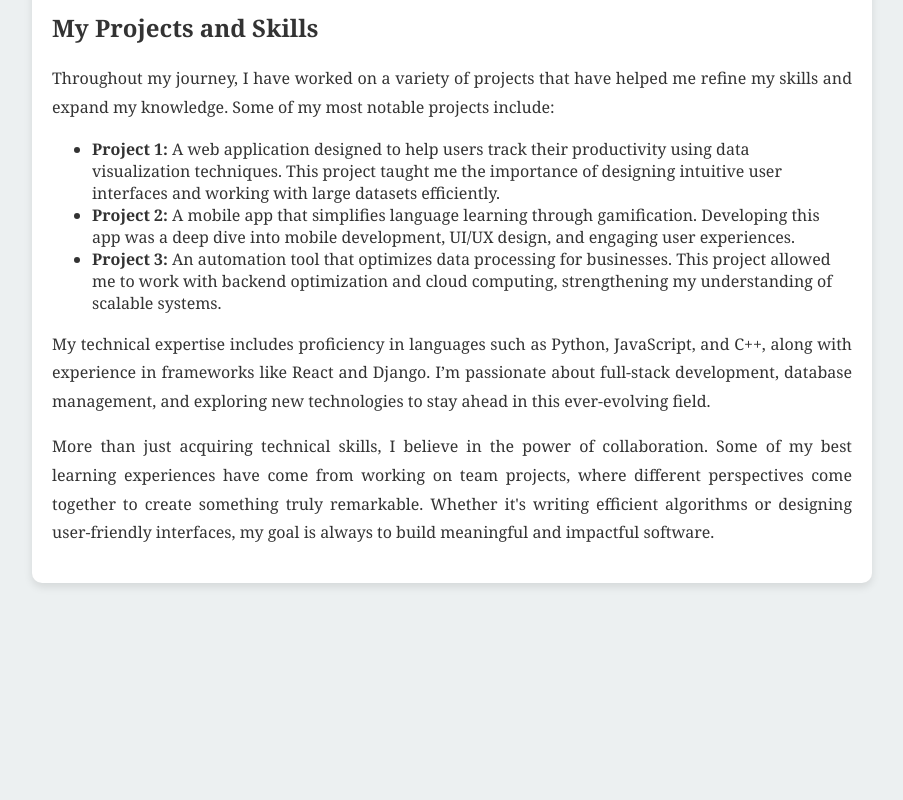
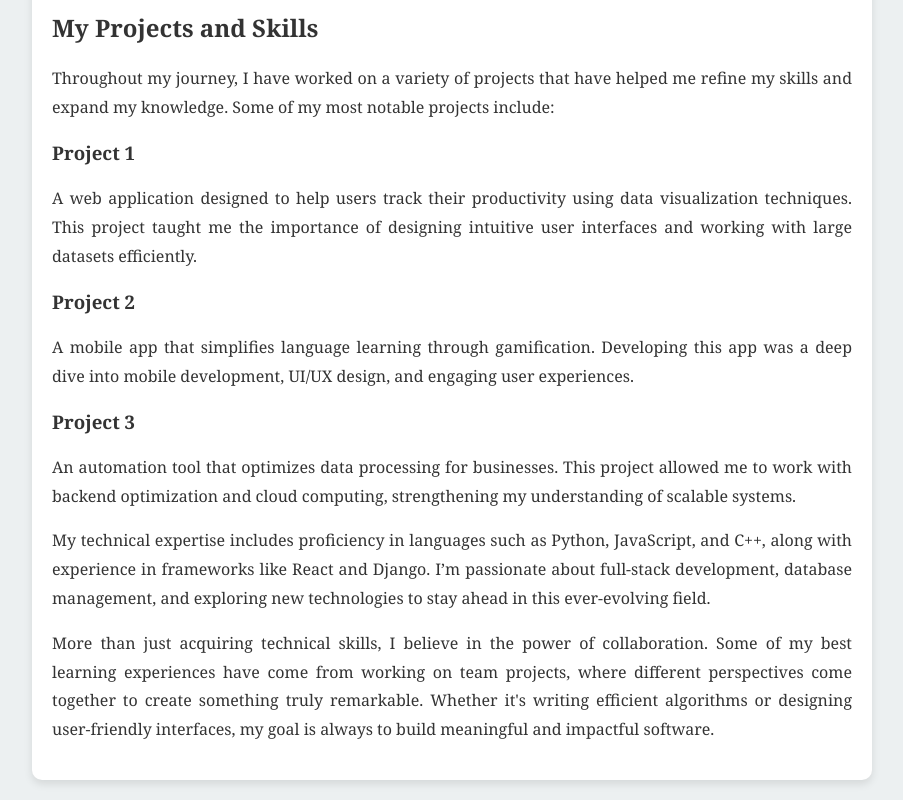
Before and after one commit to kyle-mathew/kyle-mathew.github.io, a plain HTML site: page index.html in a window 1280 px wide. Shown: the part 782-1582 px from the top of the page, without its empty margins (188-1091 px from the left). Before the commit the page ends 1385 px from the top, so only its background shows below. Drawn offline with Linux system fonts and the light colour scheme.

Commit message:
Initial commit

```diff
--- a/index.html
+++ b/index.html
@@ -62,11 +62,20 @@
         <section class="projects">
             <h2>My Projects and Skills</h2>
             <p>Throughout my journey, I have worked on a variety of projects that have helped me refine my skills and expand my knowledge. Some of my most notable projects include:</p>
-            <ul>
-                <li><strong>Project 1:</strong> A web application designed to help users track their productivity using data visualization techniques. This project taught me the importance of designing intuitive user interfaces and working with large datasets efficiently.</li>
-                <li><strong>Project 2:</strong> A mobile app that simplifies language learning through gamification. Developing this app was a deep dive into mobile development, UI/UX design, and engaging user experiences.</li>
-                <li><strong>Project 3:</strong> An automation tool that optimizes data processing for businesses. This project allowed me to work with backend optimization and cloud computing, strengthening my understanding of scalable systems.</li>
-            </ul>
+
+	    <div class="project">
+                <h3>Project 1</h3>
+                <p>A web application designed to help users track their productivity using data visualization techniques. This project taught me the importance of designing intuitive user interfaces and working with large datasets efficiently.</p>
+            </div>
+            <div class="project">
+                <h3>Project 2</h3>
+                <p>A mobile app that simplifies language learning through gamification. Developing this app was a deep dive into mobile development, UI/UX design, and engaging user experiences.</p>
+            </div>
+            <div class="project">
+                <h3>Project 3</h3>
+                <p>An automation tool that optimizes data processing for businesses. This project allowed me to work with backend optimization and cloud computing, strengthening my understanding of scalable systems.</p>
+            </div>
+
             <p>My technical expertise includes proficiency in languages such as Python, JavaScript, and C++, along with experience in frameworks like React and Django. I’m passionate about full-stack development, database management, and exploring new technologies to stay ahead in this ever-evolving field.</p>
             <p>More than just acquiring technical skills, I believe in the power of collaboration. Some of my best learning experiences have come from working on team projects, where different perspectives come together to create something truly remarkable. Whether it's writing efficient algorithms or designing user-friendly interfaces, my goal is always to build meaningful and impactful software.</p>
         </section>
```
